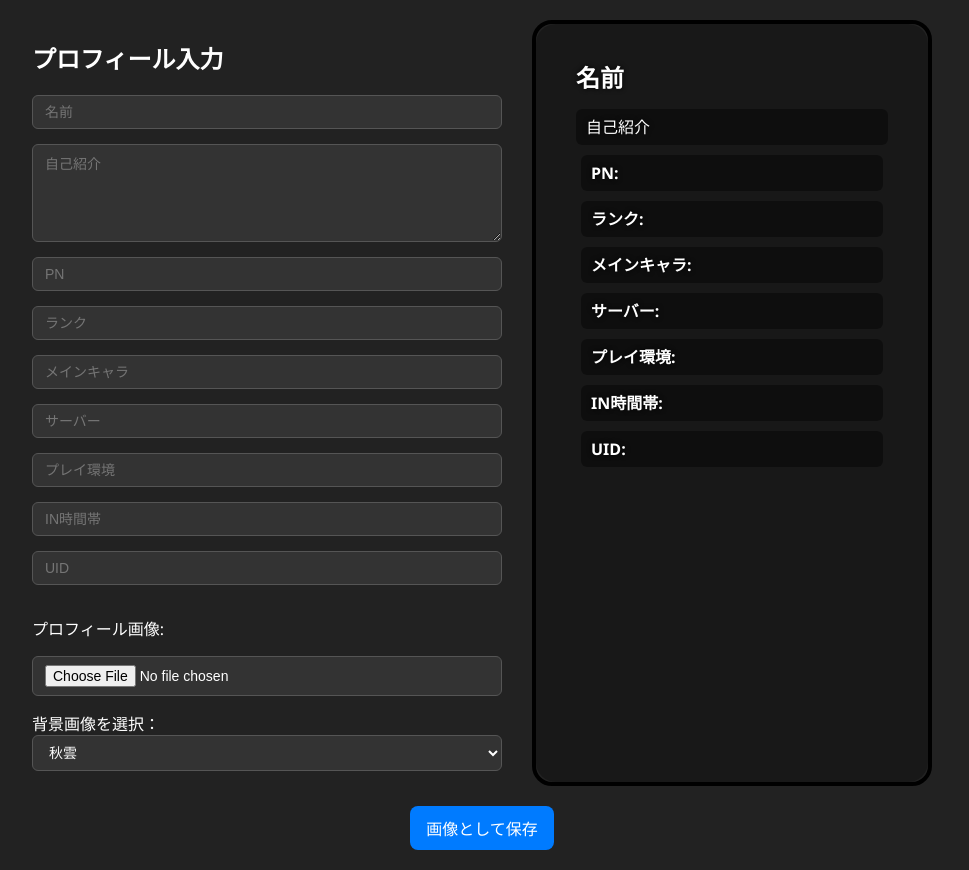
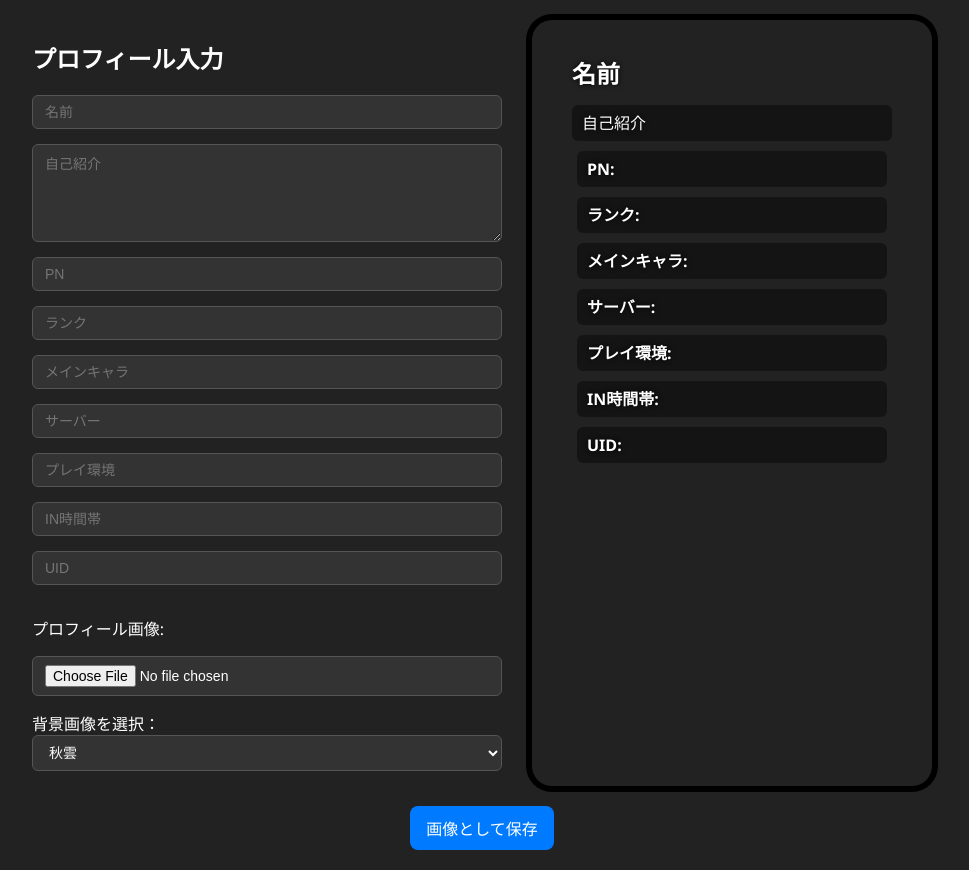
Before and after one commit to Syuna05/profileStar, a plain HTML site: page index.html in a window 1280 px wide. Shown: the whole page, without its empty margins (158-1127 px from the left). Drawn offline with nearby package versions, Linux system fonts and the light colour scheme.

Commit message:
Add files via upload

```diff
--- a/script.js
+++ b/script.js
@@ -3,7 +3,7 @@ const previewIcon = document.getElementById('previewIcon');
 const bgSelect = document.getElementById('bgSelect');
 const previewArea = document.querySelector('.preview-area');
 
-// アイコン画像アップロード
+// アイコン画像アップロード時の処理
 iconUpload.addEventListener('change', (e) => {
   const file = e.target.files[0];
   if (!file) {
@@ -19,10 +19,10 @@ iconUpload.addEventListener('change', (e) => {
   reader.readAsDataURL(file);
 });
 
-// 初期は非表示
+// 初期状態はアイコン非表示
 previewIcon.style.display = 'none';
 
-// カード更新
+// プロフィールカードのテキスト更新
 function updateCard() {
   document.getElementById('previewName').textContent = document.getElementById('name').value || "名前";
   document.getElementById('previewBio').textContent = document.getElementById('bio').value || "自己紹介";
@@ -35,12 +35,13 @@ function updateCard() {
   document.getElementById('previewSNS').textContent = document.getElementById('sns').value || "";
 }
 
-// 入力イベント
-document.querySelectorAll('input[type="text"], textarea').forEach(input => {
+// 入力イベントで更新
+const inputs = document.querySelectorAll('input[type="text"], textarea');
+inputs.forEach(input => {
   input.addEventListener('input', updateCard);
 });
 
-// 背景切替
+// 背景切り替え
 bgSelect.addEventListener('change', () => {
   const bgFile = bgSelect.value;
   previewArea.style.backgroundImage = `url('${bgFile}')`;
@@ -55,7 +56,7 @@ bgSelect.addEventListener('change', () => {
 // 初期表示
 updateCard();
 
-// 保存（枠ごと保存）
+// 保存（枠ごと保存するために preview-area を対象にする）
 document.getElementById('saveBtn').addEventListener('click', () => {
   html2canvas(document.querySelector('.preview-area'), {useCORS: true}).then(canvas => {
     const link = document.createElement('a');
--- a/style.css
+++ b/style.css
@@ -21,7 +21,6 @@ body {
   flex: 1;
   display: flex;
   flex-direction: column;
-  min-width: 250px;
 }
 
 .input-area input,
@@ -41,31 +40,23 @@ body {
   min-height: 80px;
 }
 
+/* カード枠エリア */
 .preview-area {
   width: 400px;
   min-height: 600px;
-  max-height: 800px;     /* 高さ制限 */
+  max-height: 800px;
   position: relative;
-  border: 4px solid black; /* 黒い枠 */
-  border-radius: 20px;     /* 角丸 */
+  border-radius: 20px;
   padding: 20px;
   box-sizing: border-box;
   overflow: hidden;
+
   background-size: cover;
   background-position: center;
   background-repeat: no-repeat;
-}
 
-.preview-area::before {
-  content: "";
-  position: absolute;
-  top: 0;
-  left: 0;
-  width: 100%;
-  height: 100%;
-  background-color: rgba(0, 0, 0, 0.3);
-  border-radius: 20px;
-  z-index: 0;
+  /* ←黒い枠を外側に出す */
+  box-shadow: 0 0 0 6px black;
 }
 
 .card-content {
@@ -81,7 +72,6 @@ body {
   box-sizing: border-box;
   font-size: 16px;
   line-height: 1.5;
-  overflow-wrap: break-word;
 }
 
 .profile-header {
@@ -97,7 +87,6 @@ body {
   border-radius: 50%;
   object-fit: cover;
   border: 2px solid white;
-  box-shadow: 0 0 0 3px black; /* 白の外に黒枠 */
 }
 
 .profile-header h2 {
@@ -120,6 +109,7 @@ body {
   padding: 0 5px;
   margin: 0;
   line-height: 1.5;
+  word-break: break-word;
 }
 
 .card-content li {
```
